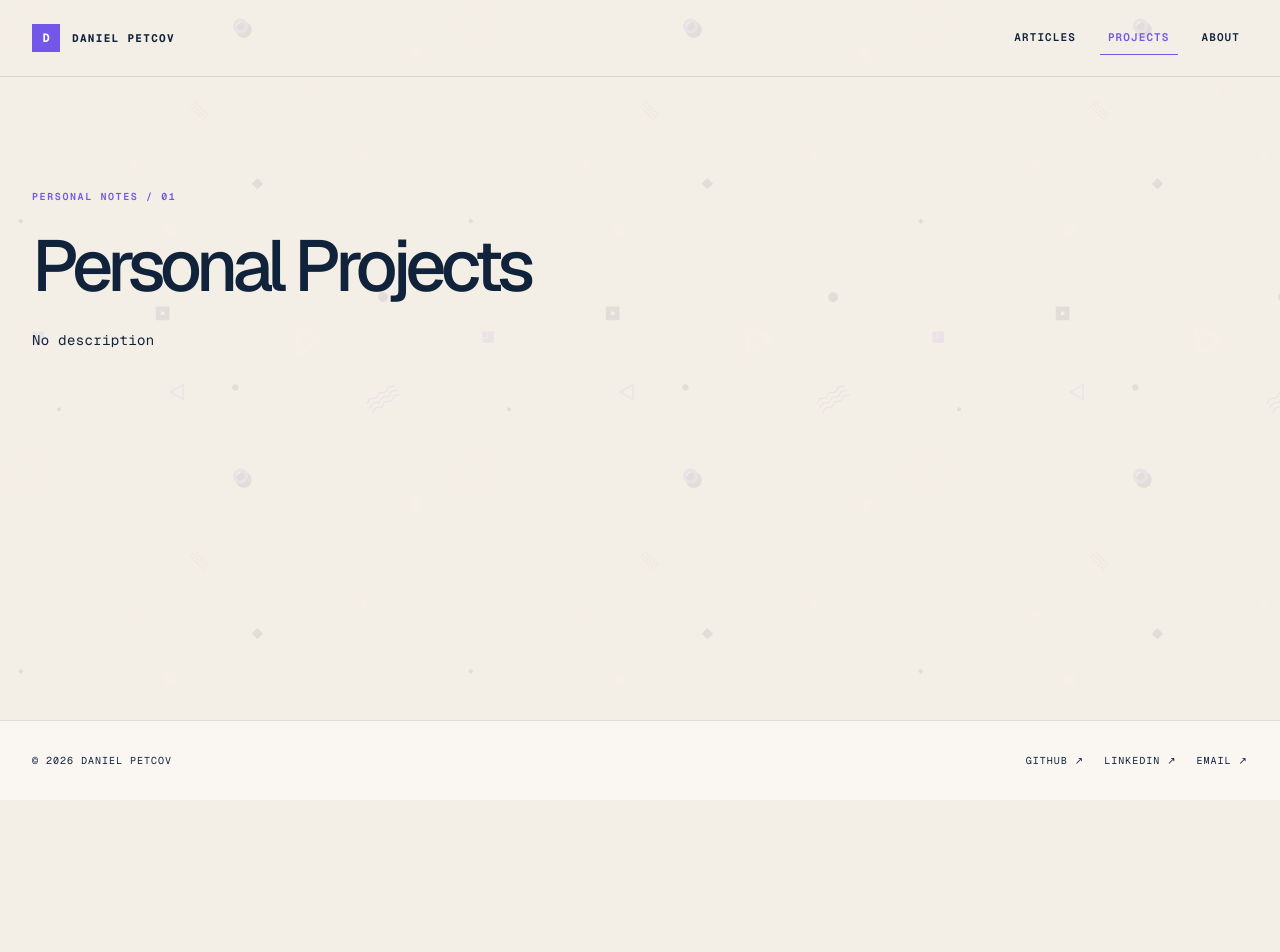
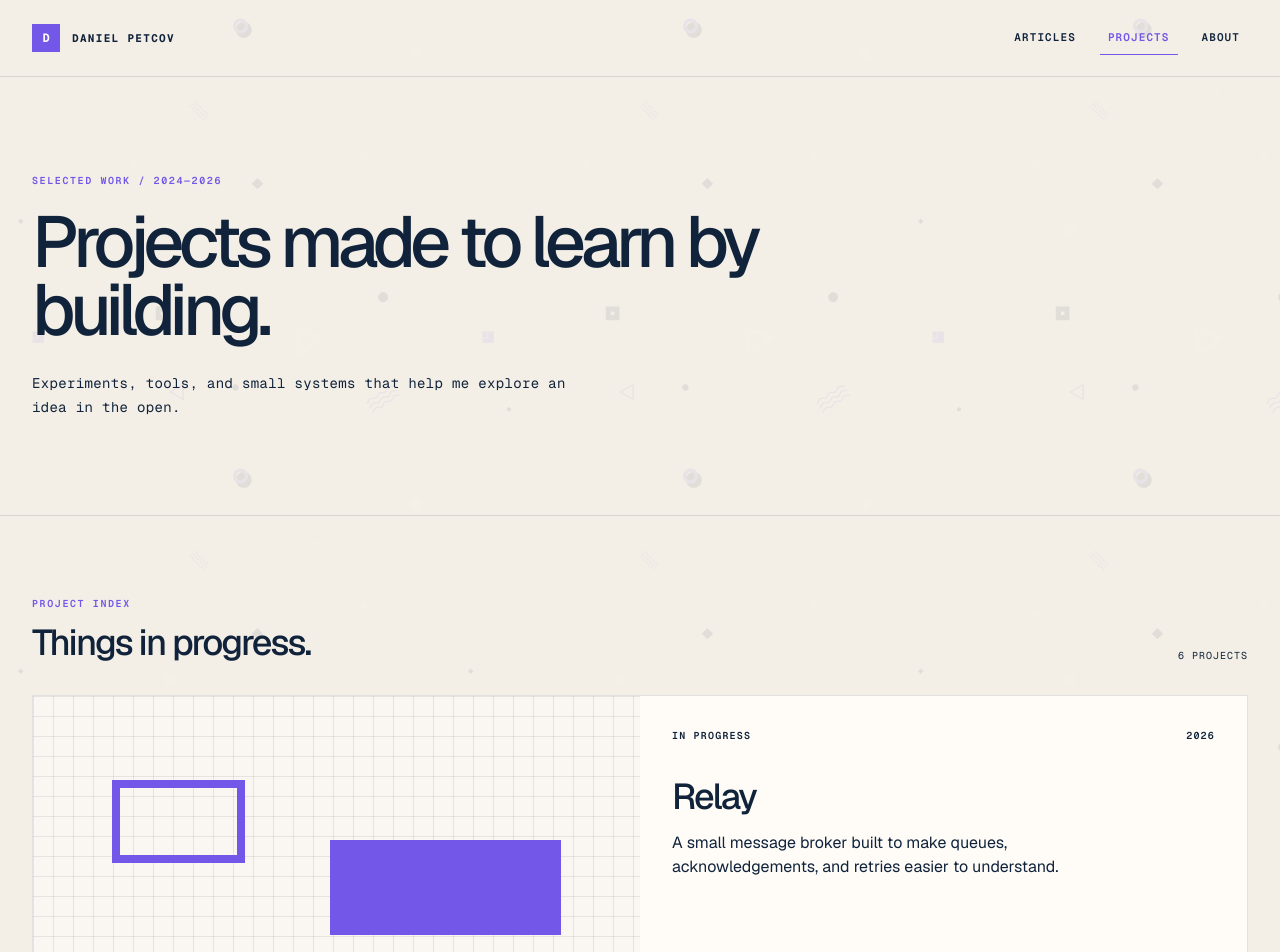
Before and after one commit to DanielPetcov/Blog_Frontend, a Next.js app: page /projects in a window 1280 px wide. Shown: the top 952 px of the page. Before the commit the page ends 800 px from the top, so only its background shows below. Built offline with nearby package versions, Linux system fonts and the light colour scheme.

Commit message:
feat: implement ProjectsPage with project listing and cover art components

```diff
--- a/app/projects/page.tsx
+++ b/app/projects/page.tsx
@@ -1,7 +1,243 @@
-import PageHero from "../components/Page/PageHero";
+import { ArrowUpRight } from "lucide-react";
+import Link from "next/link";
+
+type ProjectCover =
+  | "broker"
+  | "notes"
+  | "terminal"
+  | "metrics"
+  | "library"
+  | "garden";
+
+interface Project {
+  id: number;
+  title: string;
+  description: string;
+  link: string;
+  coverImage: string | null;
+  cover: ProjectCover;
+  status: "Shipped" | "In progress" | "Exploring";
+  year: string;
+}
+
+const projects: Project[] = [
+  {
+    id: 1,
+    title: "Relay",
+    description:
+      "A small message broker built to make queues, acknowledgements, and retries easier to understand.",
+    link: "#",
+    coverImage: null,
+    cover: "broker",
+    status: "In progress",
+    year: "2026",
+  },
+  {
+    id: 2,
+    title: "Field Notes",
+    description:
+      "A deliberately small writing environment for technical notes and experiments.",
+    link: "#",
+    coverImage: null,
+    cover: "notes",
+    status: "Shipped",
+    year: "2026",
+  },
+  {
+    id: 3,
+    title: "Dockside",
+    description:
+      "A terminal-first toolkit for the repetitive work around local development.",
+    link: "#",
+    coverImage: null,
+    cover: "terminal",
+    status: "Exploring",
+    year: "2025",
+  },
+  {
+    id: 4,
+    title: "Signal",
+    description:
+      "A focused dashboard for seeing the health of a small system at a glance.",
+    link: "#",
+    coverImage: null,
+    cover: "metrics",
+    status: "In progress",
+    year: "2025",
+  },
+  {
+    id: 5,
+    title: "Schema Kit",
+    description:
+      "Tiny utilities for turning database decisions into clearer application contracts.",
+    link: "#",
+    coverImage: null,
+    cover: "library",
+    status: "Shipped",
+    year: "2025",
+  },
+  {
+    id: 6,
+    title: "Patch Garden",
+    description:
+      "An ongoing collection of playful, one-purpose interfaces and visual experiments.",
+    link: "#",
+    coverImage: null,
+    cover: "garden",
+    status: "Exploring",
+    year: "2024",
+  },
+];
+
+function ProjectCoverArt({ cover }: { cover: ProjectCover }) {
+  const grid = (
+    <div className="absolute inset-0 bg-[linear-gradient(rgba(16,35,59,0.09)_1px,transparent_1px),linear-gradient(90deg,rgba(16,35,59,0.09)_1px,transparent_1px)] bg-[size:20px_20px]" />
+  );
+
+  return (
+    <div className="relative aspect-16/10 overflow-hidden border-b border-border bg-surface">
+      {grid}
+      {cover === "broker" && (
+        <>
+          <div className="absolute left-[13%] top-[22%] size-[22%] border-8 border-brand" />
+          <div className="absolute right-[13%] top-[38%] h-[25%] w-[38%] bg-brand" />
+          <div className="absolute bottom-[15%] left-[28%] h-px w-[45%] -rotate-[26deg] bg-navy" />
+        </>
+      )}
+      {cover === "notes" && (
+        <>
+          <div className="absolute left-[17%] top-[15%] h-[70%] w-[53%] border-[7px] border-navy bg-background" />
+          <div className="absolute left-[28%] top-[32%] h-2 w-[31%] bg-brand" />
+          <div className="absolute left-[28%] top-[48%] h-2 w-[24%] bg-navy/30" />
+          <div className="absolute left-[28%] top-[64%] h-2 w-[34%] bg-navy/30" />
+        </>
+      )}
+      {cover === "terminal" && (
+        <>
+          <div className="absolute inset-x-[12%] top-[20%] h-[58%] border-[7px] border-navy bg-navy p-[9%] font-mono text-sm text-brand-soft">
+            <span className="text-brand">$</span> make small
+            <br />
+            <span className="text-brand">$</span> ship often_
+          </div>
+        </>
+      )}
+      {cover === "metrics" && (
+        <>
+          <div className="absolute bottom-[19%] left-[15%] h-[13%] w-[12%] bg-navy" />
+          <div className="absolute bottom-[19%] left-[34%] h-[31%] w-[12%] bg-brand" />
+          <div className="absolute bottom-[19%] left-[53%] h-[48%] w-[12%] bg-navy" />
+          <div className="absolute bottom-[19%] left-[72%] h-[25%] w-[12%] bg-brand-soft outline outline-4 outline-navy" />
+        </>
+      )}
+      {cover === "library" && (
+        <>
+          <div className="absolute left-[16%] top-[18%] h-[62%] w-[17%] bg-brand" />
+          <div className="absolute left-[38%] top-[29%] h-[51%] w-[17%] border-[6px] border-navy bg-surface-elevated" />
+          <div className="absolute left-[60%] top-[12%] h-[68%] w-[17%] bg-navy" />
+        </>
+      )}
+      {cover === "garden" && (
+        <>
+          <div className="absolute left-[17%] top-[20%] size-[25%] rounded-full border-[7px] border-brand" />
+          <div className="absolute bottom-[15%] right-[16%] size-[36%] border-[8px] border-navy" />
+          <div className="absolute left-[40%] top-[42%] size-[12%] bg-brand" />
+        </>
+      )}
+    </div>
+  );
+}
+
+function ProjectCard({
+  project,
+  featured,
+}: {
+  project: Project;
+  featured: boolean;
+}) {
+  return (
+    <Link
+      href={project.link}
+      className={`group block border border-border bg-surface-elevated transition-[transform,border-color] hover:-translate-y-1 hover:border-brand focus-visible:outline-2 focus-visible:outline-offset-4 focus-visible:outline-brand ${featured ? "md:col-span-2" : ""}`}
+    >
+      <div className={featured ? "md:grid md:grid-cols-2" : ""}>
+        {project.coverImage ? (
+          // Remote image policy will be configured when real project covers are connected.
+          // eslint-disable-next-line @next/next/no-img-element
+          <img
+            src={project.coverImage}
+            alt=""
+            className="aspect-[16/10] w-full object-cover"
+          />
+        ) : (
+          <ProjectCoverArt cover={project.cover} />
+        )}
+        <div
+          className={`flex flex-col justify-between p-5 sm:p-6 ${featured ? "md:p-8" : ""}`}
+        >
+          <div>
+            <div className="flex items-center justify-between gap-4 font-mono text-[10px] font-semibold uppercase tracking-[0.12em] text-foreground-muted">
+              <span>{project.status}</span>
+              <span>{project.year}</span>
+            </div>
+            <h2 className="mt-9 text-3xl font-medium leading-none tracking-[-0.055em] text-navy sm:text-4xl">
+              {project.title}
+            </h2>
+            <p className="mt-4 max-w-md text-sm leading-6 text-foreground-muted sm:text-base">
+              {project.description}
+            </p>
+          </div>
+          <span className="mt-9 inline-flex items-center gap-2 font-mono text-[10px] font-semibold uppercase tracking-[0.12em] text-brand">
+            View project{" "}
+            <ArrowUpRight className="size-4 transition-transform group-hover:-translate-y-1 group-hover:translate-x-1" />
+          </span>
+        </div>
+      </div>
+    </Link>
+  );
+}
 
 export default function ProjectsPage() {
   return (
-    <PageHero pageTitle="Personal Projects" pageSubtitle="No description" />
+    <div>
+      <header className="border-b border-border">
+        <div className="mx-auto max-w-7xl px-5 py-16 sm:px-8 sm:py-24">
+          <p className="font-mono text-[10px] font-semibold uppercase tracking-[0.16em] text-brand">
+            Selected work / 2024—2026
+          </p>
+          <h1 className="mt-5 max-w-4xl text-5xl font-medium leading-[0.94] tracking-[-0.075em] text-navy sm:text-6xl lg:text-7xl">
+            Projects made to learn by building.
+          </h1>
+          <p className="mt-7 max-w-xl font-mono text-xs leading-6 tracking-[0.025em] text-foreground-muted sm:text-sm">
+            Experiments, tools, and small systems that help me explore an idea
+            in the open.
+          </p>
+        </div>
+      </header>
+
+      <main className="mx-auto max-w-7xl px-5 py-14 sm:px-8 sm:py-20">
+        <div className="mb-8 flex items-end justify-between gap-5">
+          <div>
+            <p className="font-mono text-[10px] font-semibold uppercase tracking-[0.16em] text-brand">
+              Project index
+            </p>
+            <h2 className="mt-3 text-3xl font-medium tracking-[-0.055em] text-navy sm:text-4xl">
+              Things in progress.
+            </h2>
+          </div>
+          <p className="font-mono text-[10px] uppercase tracking-[0.1em] text-foreground-muted">
+            {projects.length} projects
+          </p>
+        </div>
+        <div className="grid gap-5 md:grid-cols-2 sm:gap-6">
+          {projects.map((project, index) => (
+            <ProjectCard
+              key={project.id}
+              project={project}
+              featured={index === 0}
+            />
+          ))}
+        </div>
+      </main>
+    </div>
   );
 }
```
